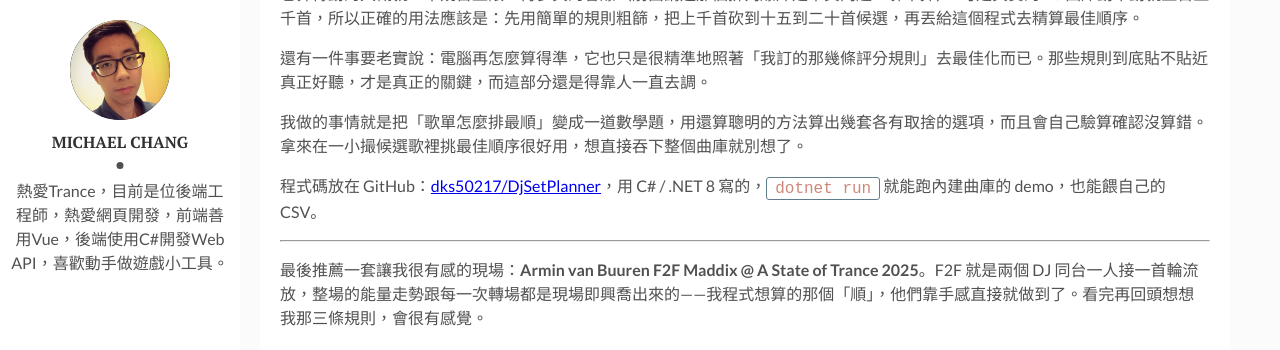
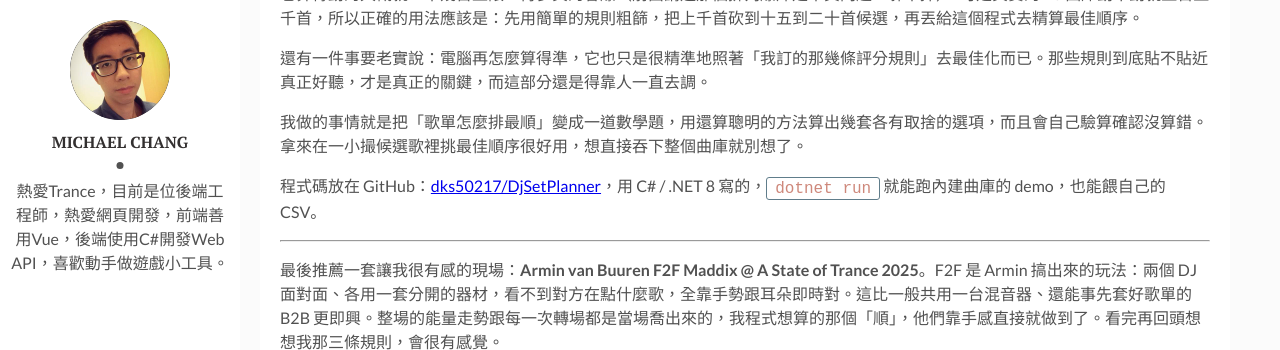
Before and after one commit to dks50217/dks50217.github.io, a Jekyll site: the page built from _posts/2026-08-16-dj-set-planner.markdown, in a window 1280 px wide and 900 px high, scrolled down 2685 px, cut to the strip 0-350 px from the top of the window. Built offline with Jekyll 4.4.1, drawn with Linux system fonts in a browser that asks for light colours; nearby versions of some CDN libraries; comment, search, counter and statistics services are not loaded.

Commit message:
feat(post): add DJ set planner article - content

```diff
--- a/_posts/2026-08-16-dj-set-planner.markdown
+++ b/_posts/2026-08-16-dj-set-planner.markdown
@@ -90,7 +90,7 @@ tags: [作業研究, 動態規劃, 最佳化, DJ, C#]
 
 ---
 
-最後推薦一套讓我很有感的現場：**Armin van Buuren F2F Maddix @ A State of Trance 2025**。F2F 就是兩個 DJ 同台一人接一首輪流放，整場的能量走勢跟每一次轉場都是現場即興喬出來的——我程式想算的那個「順」，他們靠手感直接就做到了。看完再回頭想想我那三條規則，會很有感覺。
+最後推薦一套讓我很有感的現場：**Armin van Buuren F2F Maddix @ A State of Trance 2025**。F2F 是 Armin 搞出來的玩法：兩個 DJ 面對面、各用一套分開的器材，看不到對方在點什麼歌，全靠手勢跟耳朵即時對。這比一般共用一台混音器、還能事先套好歌單的 B2B 更即興。整場的能量走勢跟每一次轉場都是當場喬出來的，我程式想算的那個「順」，他們靠手感直接就做到了。看完再回頭想想我那三條規則，會很有感覺。
 
 <div style="position:relative;padding-bottom:56.25%;height:0;overflow:hidden;margin:1.5em 0;">
   <iframe style="position:absolute;top:0;left:0;width:100%;height:100%;" src="https://www.youtube.com/embed/2-s3hXbDu7Y" title="Armin van Buuren F2F Maddix @ ASOT 2025" frameborder="0" allow="accelerometer; autoplay; clipboard-write; encrypted-media; gyroscope; picture-in-picture" allowfullscreen></iframe>
```
